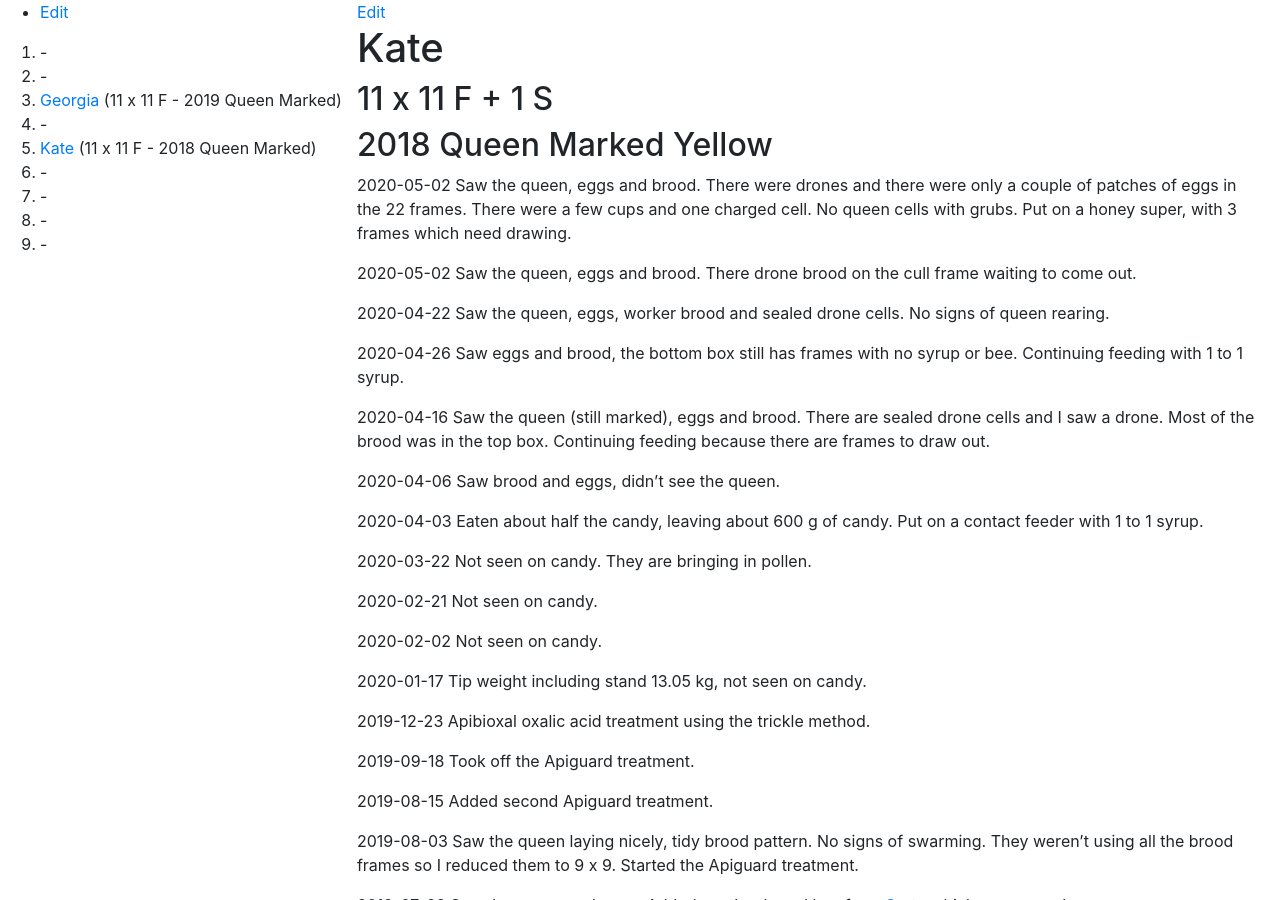
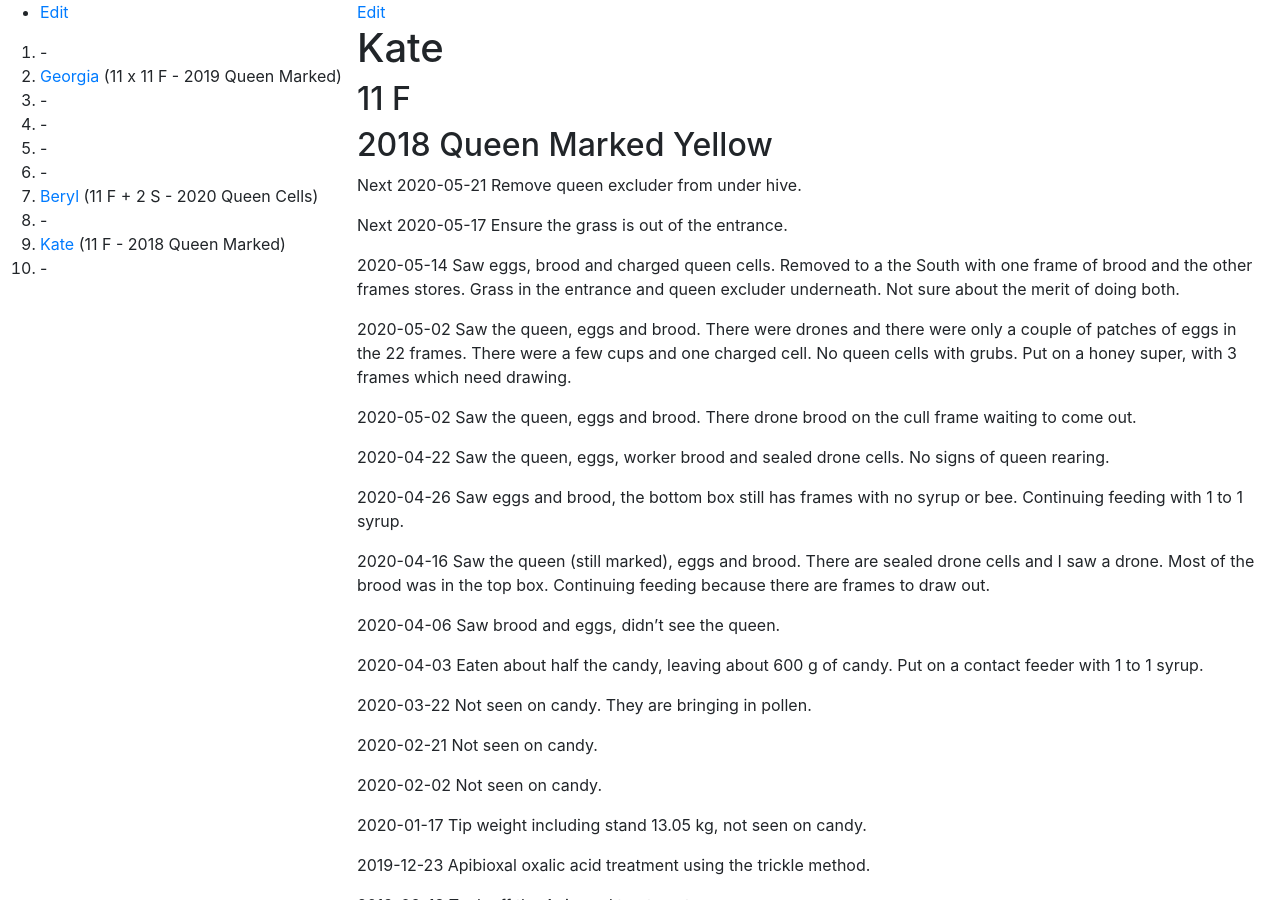
Before and after one commit to joejcollins/rhapsody-angel, a Jekyll site: the page built from queens/2018-kate.md, in a window 1280 px wide and 900 px high. Built offline with Jekyll 4.4.1, drawn with Linux system fonts in a browser that asks for light colours; our own code applies the rules of GitHub Pages for plain Markdown files.

Commit message:
Swarm preparations so split Kate.

```diff
--- a/_includes/apiary.md
+++ b/_includes/apiary.md
@@ -1,11 +1,12 @@
 * [Edit](https://github.com/joejcollins/rhapsody-angel/edit/master/_includes/apiary.md)
 
 1. -
-1. -
 1. [Georgia]({{ site.baseurl }}/queens/2019-georgia.html) (11 x 11 F - 2019 Queen Marked)
-1. -
-1. [Kate]({{ site.baseurl }}/queens/2018-kate.html) (11 x 11 F - 2018 Queen Marked)
 1. -
 1. -
 1. -
 1. -
+1. [Beryl]({{ site.baseurl }}/queens/2020-beryl.html) (11 F + 2 S - 2020 Queen Cells)
+1. -
+1. [Kate]({{ site.baseurl }}/queens/2018-kate.html) (11 F - 2018 Queen Marked)
+1. -
--- a/queens/2018-kate.md
+++ b/queens/2018-kate.md
@@ -1,6 +1,13 @@
 # Kate
-## 11 x 11 F + 1 S
+## 11 F
 ## 2018 Queen Marked Yellow
+
+
+Next 2020-05-21 Remove queen excluder from under hive.
+
+Next 2020-05-17 Ensure the grass is out of the entrance.
+
+2020-05-14 Saw eggs, brood and charged queen cells.  Removed to a the South with one frame of brood and the other frames stores.  Grass in the entrance and queen excluder underneath.  Not sure about the merit of doing both.
 
 2020-05-02 Saw the queen, eggs and brood. There were drones and there were only a couple of patches of eggs in the 22 frames.  There were a few cups and one charged cell.  No queen cells with grubs.  Put on a honey super, with 3 frames which need drawing.
 
```
Also changed, not shown: queens/2019-georgia.md (+4 -0 lines), queens/2020-beryl.md (added, +7 -0 lines).
